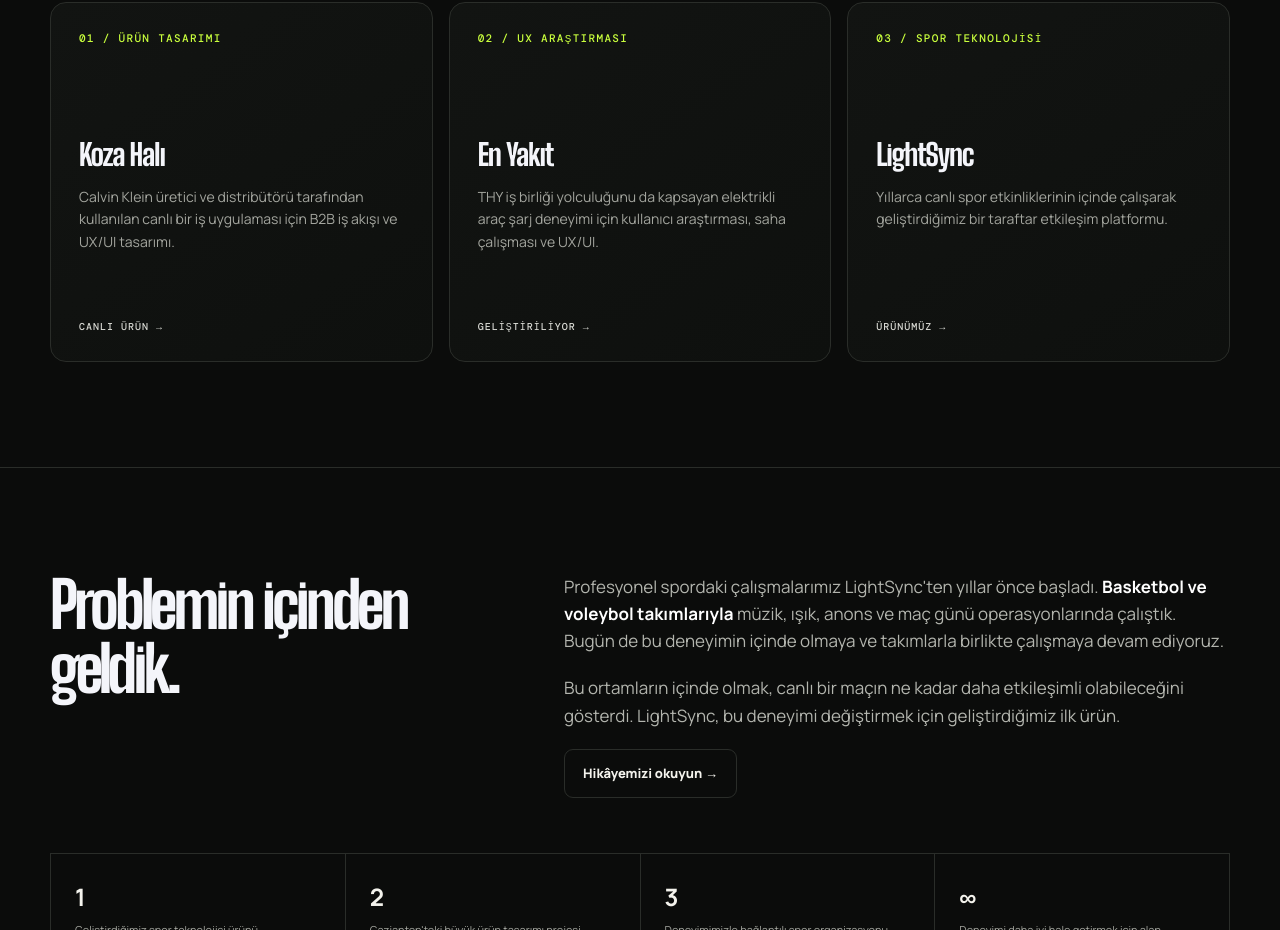
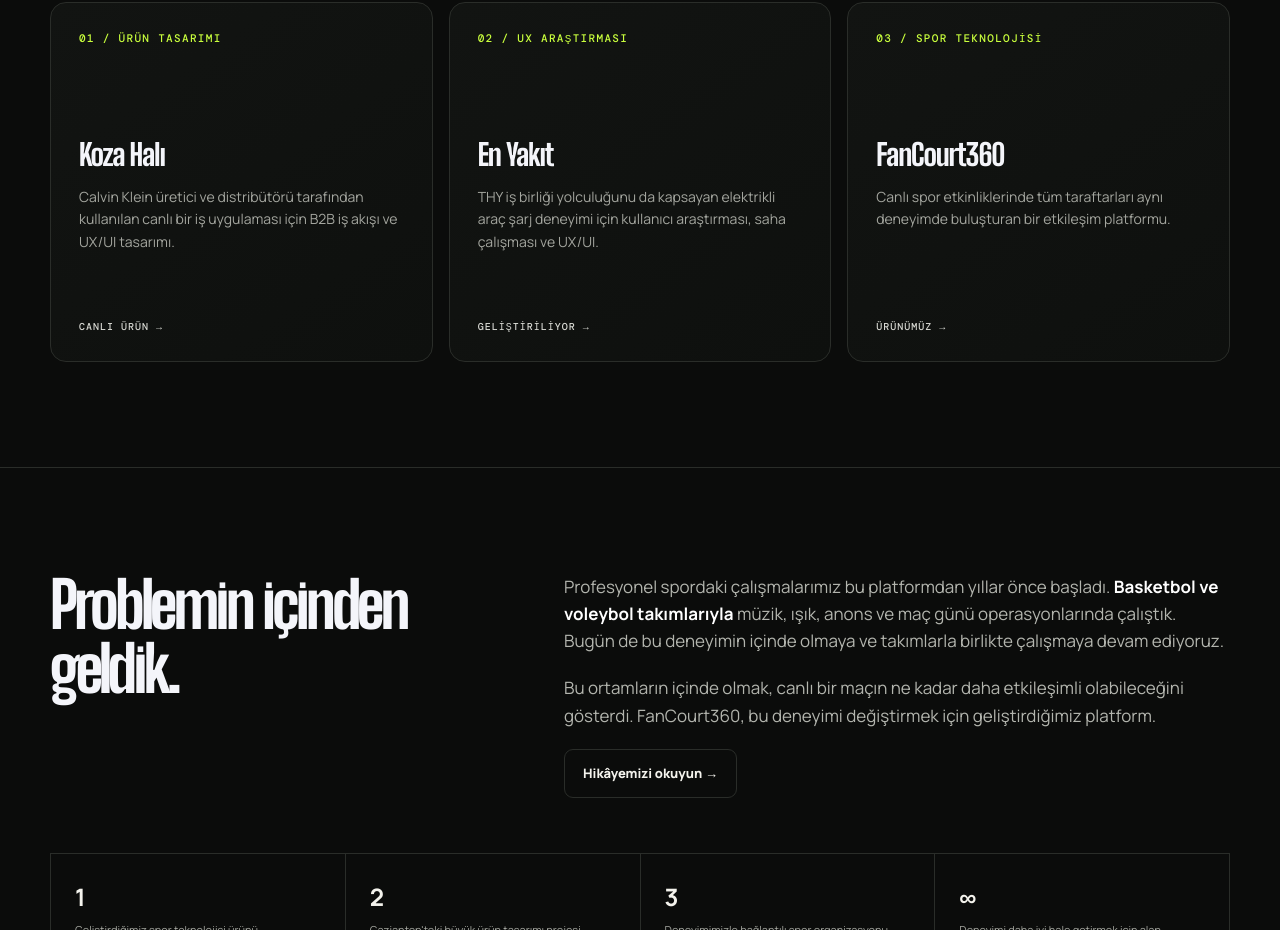
Before and after one commit to Fares-sharabati/Lightsync, a React (Vite) app: page / in a window 1280 px wide. Shown: the part 1040-1970 px from the top of the page. Built offline with nearby package versions, Linux system fonts and the light colour scheme.

Commit message:
Rename Nextted sports platform to FanCourt360

```diff
--- a/src/pages/NexttedHome.tsx
+++ b/src/pages/NexttedHome.tsx
@@ -53,12 +53,12 @@ export default function NexttedHome() {
               })}</p>
               <span className="nt-tag">{t({ tr: 'Geliştiriliyor →', en: 'In development →' })}</span>
             </Link>
-            <Link to="/projects#lightsync" className="nextted-project-card">
+            <Link to="/projects#fancourt360" className="nextted-project-card">
               <span className="nextted-project-no">{t({ tr: '03 / SPOR TEKNOLOJİSİ', en: '03 / SPORTS TECHNOLOGY' })}</span>
-              <h3>LightSync</h3>
+              <h3>FanCourt360</h3>
               <p>{t({
-                tr: 'Yıllarca canlı spor etkinliklerinin içinde çalışarak geliştirdiğimiz bir taraftar etkileşim platformu.',
-                en: 'An audience engagement platform built from years of working inside live sports events.',
+                tr: 'Canlı spor etkinliklerinde tüm taraftarları aynı deneyimde buluşturan bir etkileşim platformu.',
+                en: 'An audience engagement platform that brings every fan into the same live game experience.',
               })}</p>
               <span className="nt-tag">{t({ tr: 'Ürünümüz →', en: 'Our product →' })}</span>
             </Link>
@@ -70,12 +70,12 @@ export default function NexttedHome() {
             <h2>{t({ tr: 'Problemin içinden geldik.', en: 'We came from inside the problem.' })}</h2>
             <div>
               <p>{t({
-                tr: <>Profesyonel spordaki çalışmalarımız LightSync'ten yıllar önce başladı. <strong>Basketbol ve voleybol takımlarıyla</strong> müzik, ışık, anons ve maç günü operasyonlarında çalıştık. Bugün de bu deneyimin içinde olmaya ve takımlarla birlikte çalışmaya devam ediyoruz.</>,
-                en: <>Our work in professional sports started years before LightSync. We have worked with <strong>basketball and volleyball teams</strong> across music, lighting, announcing and game-day operations. We continue to work alongside teams today.</>,
+                tr: <>Profesyonel spordaki çalışmalarımız bu platformdan yıllar önce başladı. <strong>Basketbol ve voleybol takımlarıyla</strong> müzik, ışık, anons ve maç günü operasyonlarında çalıştık. Bugün de bu deneyimin içinde olmaya ve takımlarla birlikte çalışmaya devam ediyoruz.</>,
+                en: <>Our work in professional sports started years before this platform. We have worked with <strong>basketball and volleyball teams</strong> across music, lighting, announcing and game-day operations. We continue to work alongside teams today.</>,
               })}</p>
               <p>{t({
-                tr: 'Bu ortamların içinde olmak, canlı bir maçın ne kadar daha etkileşimli olabileceğini gösterdi. LightSync, bu deneyimi değiştirmek için geliştirdiğimiz ilk ürün.',
-                en: 'Being inside those environments showed us how much more engaging a live game could be. LightSync is the first product we are building to change that experience.',
+                tr: 'Bu ortamların içinde olmak, canlı bir maçın ne kadar daha etkileşimli olabileceğini gösterdi. FanCourt360, bu deneyimi değiştirmek için geliştirdiğimiz platform.',
+                en: 'Being inside those environments showed us how much more engaging a live game could be. FanCourt360 is the platform we are building to change that experience.',
               })}</p>
               <Link to="/mission" className="nextted-btn nextted-btn-secondary">{t({ tr: 'Hikâyemizi okuyun →', en: 'Read our story →' })}</Link>
             </div>
```
